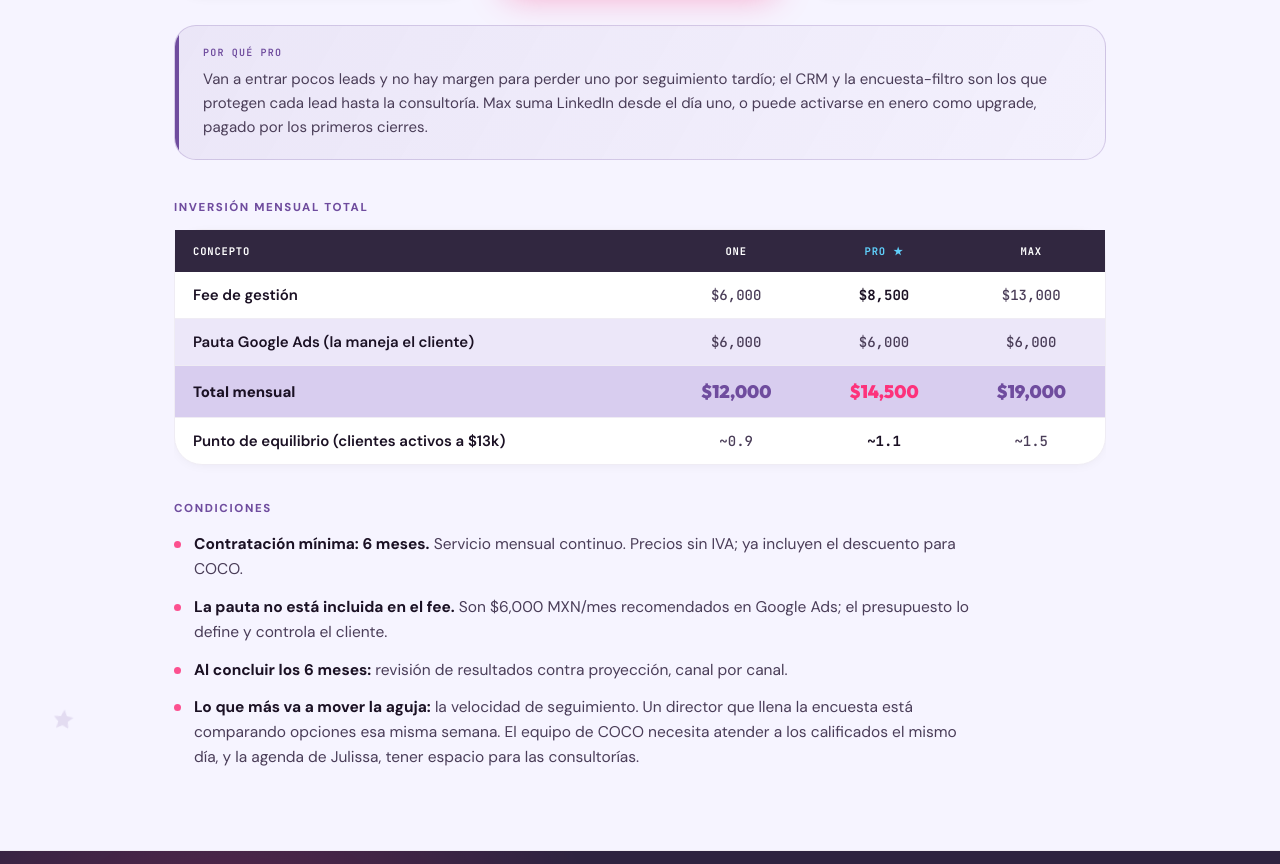
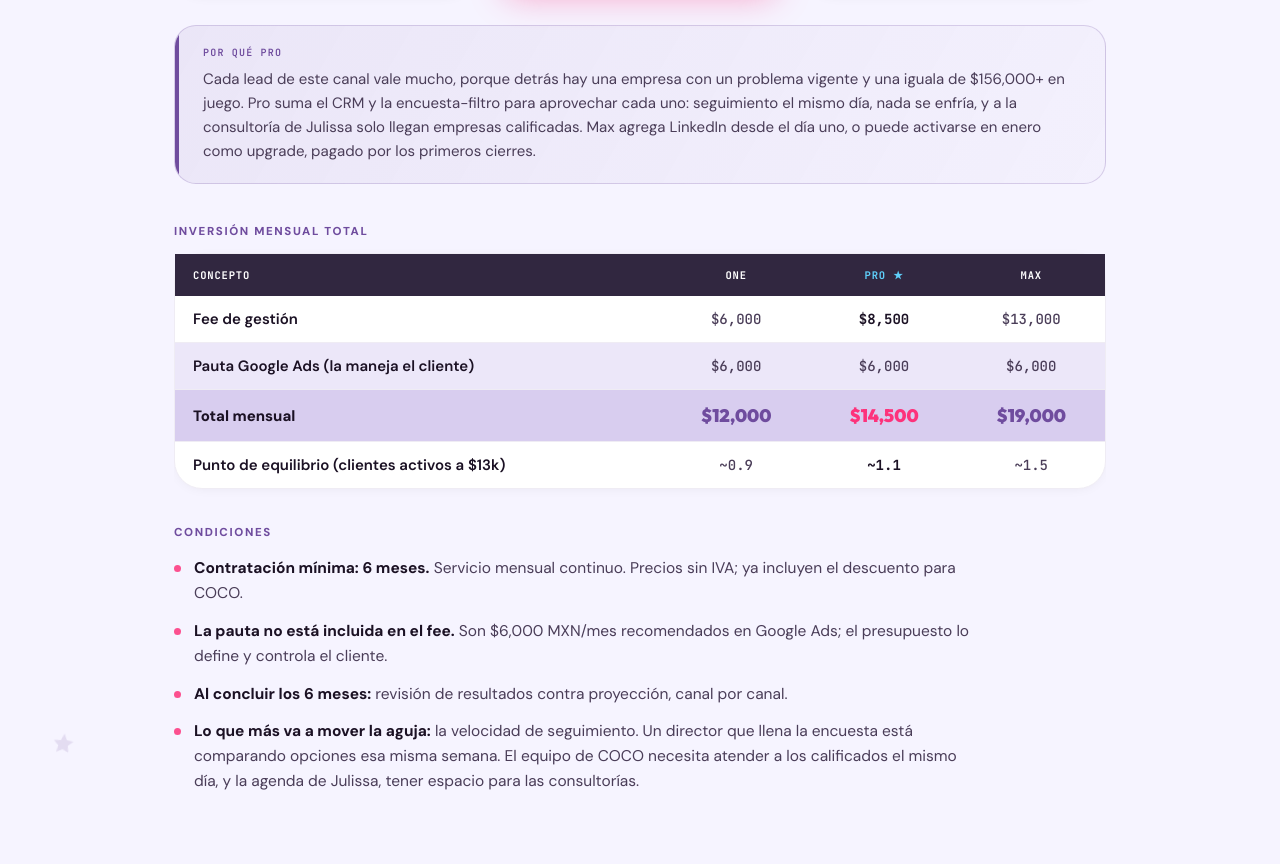
Before and after one commit to vgiorgana34/p-coco-625a, a plain HTML site: page index.html in a window 1280 px wide. Shown: the part 10137-11001 px from the top of the page. Drawn offline with Linux system fonts and the light colour scheme.

Commit message:
Replantear justificación de Pro en positivo

```diff
--- a/index.html
+++ b/index.html
@@ -547,7 +547,7 @@
           <div data-reveal="" style="position:relative;background:linear-gradient(120deg,rgba(111,76,158,0.08),rgba(111,76,158,0.02));border:1px solid rgba(111,76,158,0.22);border-radius:22px;padding:20px 24px 20px 28px;overflow:hidden;margin:0 0 40px;">
             <div style="position:absolute;left:0;top:0;bottom:0;width:4px;background:#6F4C9E;"></div>
             <div style="font-family:'JetBrains Mono';font-size:10px;font-weight:600;letter-spacing:0.12em;text-transform:uppercase;color:#6F4C9E;margin-bottom:8px;">Por qué Pro</div>
-            <p style="font-size:15px;line-height:1.6;color:#4a3d58;margin:0;">Van a entrar pocos leads y no hay margen para perder uno por seguimiento tardío; el CRM y la encuesta-filtro son los que protegen cada lead hasta la consultoría. Max suma LinkedIn desde el día uno, o puede activarse en enero como upgrade, pagado por los primeros cierres.</p>
+            <p style="font-size:15px;line-height:1.6;color:#4a3d58;margin:0;">Cada lead de este canal vale mucho, porque detrás hay una empresa con un problema vigente y una iguala de $156,000+ en juego. Pro suma el CRM y la encuesta-filtro para aprovechar cada uno: seguimiento el mismo día, nada se enfría, y a la consultoría de Julissa solo llegan empresas calificadas. Max agrega LinkedIn desde el día uno, o puede activarse en enero como upgrade, pagado por los primeros cierres.</p>
           </div>
 
           <h4 data-reveal="" style="font-family:'DM Sans';font-size:11.5px;font-weight:800;letter-spacing:0.14em;text-transform:uppercase;color:#6F4C9E;margin:0 0 14px;">Inversión mensual total</h4>
```
